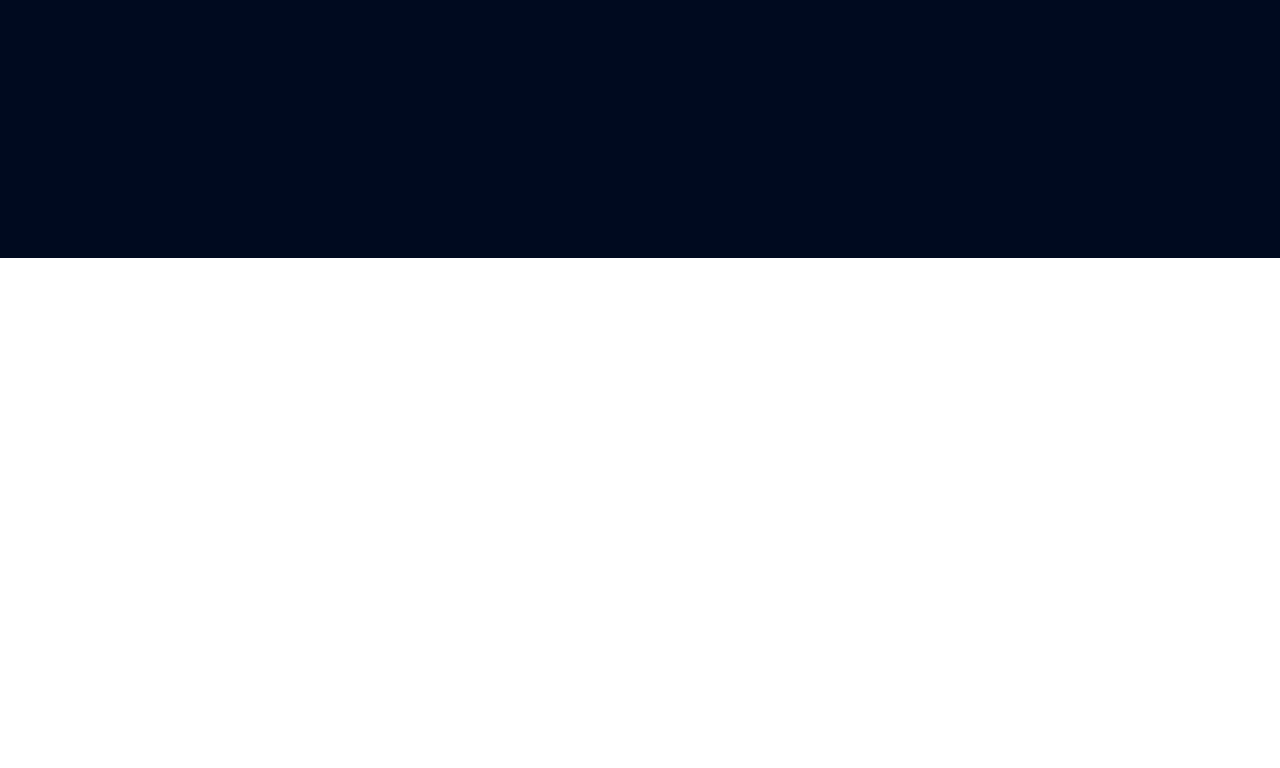
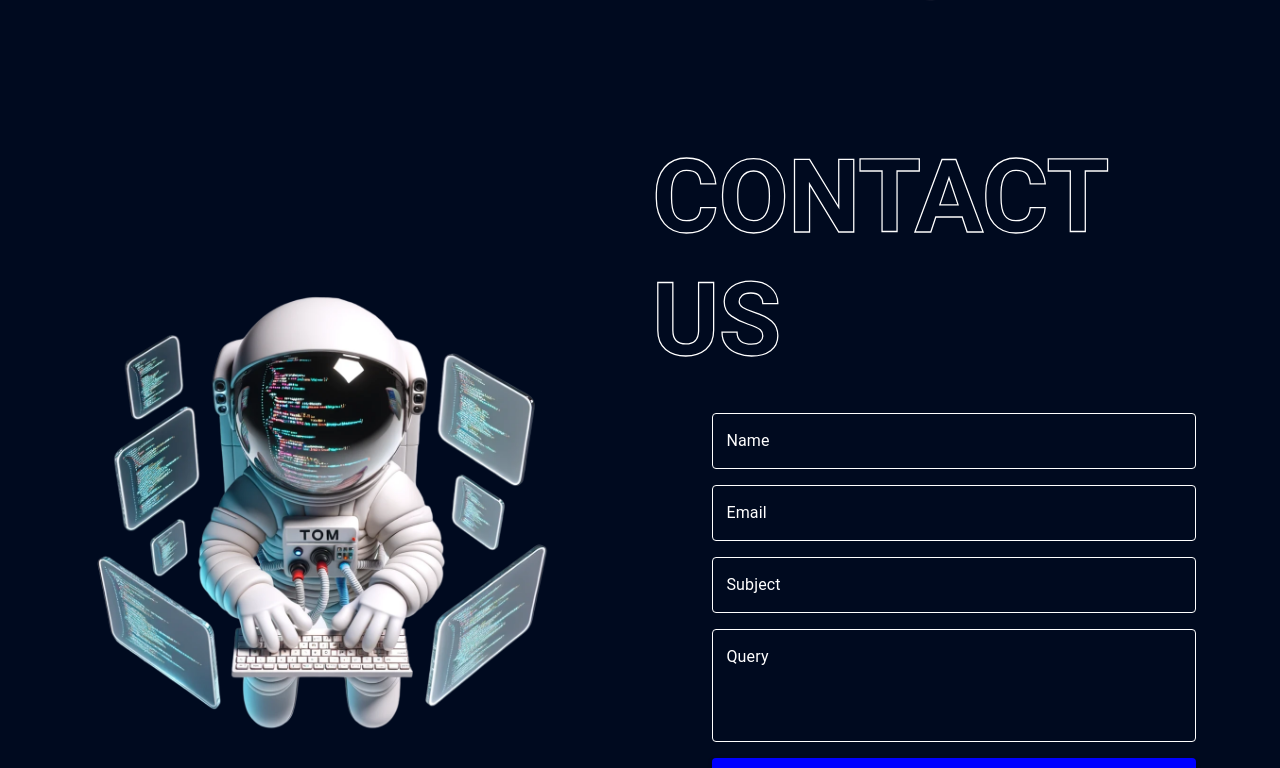
Before and after one commit to tomas-davey/ttc-app, a React (Create React App) app: page / in a window 1280 px wide. Shown: the part 2029-2797 px from the top of the page. Before the commit the page ends 2295 px from the top, so only its background shows below. Built offline with nearby package versions, Linux system fonts and the light colour scheme.

Commit message:
Added forth page + email section

```diff
--- a/package.json
+++ b/package.json
@@ -7,6 +7,9 @@
     "@testing-library/jest-dom": "^5.17.0",
     "@testing-library/react": "^13.4.0",
     "@testing-library/user-event": "^13.5.0",
+    "axios": "^1.6.2",
+    "emailjs-com": "^3.2.0",
+    "nodemailer": "^6.9.7",
     "react": "^18.2.0",
     "react-dom": "^18.2.0",
     "react-router-dom": "^6.17.0",
--- a/src/App.css
+++ b/src/App.css
@@ -15,17 +15,28 @@
 
 .second-page {
   background-color: #000A1F;
-  min-height: 100vh;
+  /* min-height: 100vh; */
   display: flex;
   flex-direction: column;
   align-items: center;
   justify-content: center;
+  padding-bottom: 10%;
 }
 .third-page {
   background-color: #000A1F;
-  min-height: 100vh;
+  /* min-height: 100vh; */
   display: flex;
   flex-direction: column;
   align-items: center;
   justify-content: center;
+  padding-bottom: 10%;
 }
+.forth-page {
+  background-color: #000A1F;
+  /* min-height: 100vh; */
+  display: flex;
+  flex-direction: column;
+  align-items: center;
+  justify-content: center;
+  padding-bottom: 10%;
+}
--- a/src/App.js
+++ b/src/App.js
@@ -2,6 +2,7 @@ import './App.css';
 import SecondPageContent from './secondPage/second_page';  // Import the new component
 import FirstPage from './firstPage/first_page'
 import ThirdPage from './thirdPage/third_page';
+import ForthPage from './forthPage/forth_page';
 
 function App() {
   return (
@@ -15,6 +16,9 @@ function App() {
       <div className='third-page'>
         <ThirdPage />
       </div>
+      <div className='forth-page'>
+        <ForthPage />
+      </div>
     </div>
   );
 }
--- /dev/null
+++ b/src/forthPage/forth_page.js
@@ -0,0 +1,181 @@
+// ForthPage.js
+import React from 'react';
+import { Container, Grid, Paper, Typography, TextField, Button } from '@material-ui/core';
+import { makeStyles } from '@material-ui/core/styles';
+import FloatyMan from './FloatyMan.png'; // Import the image
+import emailjs from 'emailjs-com';
+
+const useStyles = makeStyles((theme) => ({
+  gridContainer: {
+    marginTop: theme.spacing(4),
+    [theme.breakpoints.down('sm')]: {
+      justifyContent: 'center',
+    },
+  },
+  floatyMan: {
+    maxWidth: '80%',
+    height: 'auto',
+  },
+  formContainer: {
+    textAlign: 'center',
+    display: 'flex',
+    flexDirection: 'column',
+    justifyContent: 'center',
+    alignItems: 'center',
+    color: theme.palette.common.white, // Set font color to white
+  },
+  textField: {
+    width: '80%',
+    marginBottom: theme.spacing(2),
+    '& .MuiInputLabel-root': {
+      color: theme.palette.common.white, // Set label color to white
+    },
+    '& .MuiInputBase-input': {
+      color: theme.palette.common.white, // Set input text color to white
+    },
+    '& .MuiInputBase-input::placeholder': {
+      color: theme.palette.common.white, // Set placeholder text color to white
+    },
+    '& .MuiOutlinedInput-notchedOutline': {
+      borderColor: theme.palette.common.white, // Set border color to white
+    },
+    '&:hover .MuiOutlinedInput-notchedOutline': {
+      borderColor: theme.palette.common.white,
+    },
+  },
+  submitButton: {
+    width: '80%',
+    backgroundColor: 'blue',
+    color: theme.palette.common.white, // Set text color to white
+  },
+  orEmailText: {
+    marginTop: theme.spacing(2),
+    color: theme.palette.common.white,
+  },
+  featureTitle: {
+    fontSize: '8vw',
+    fontWeight: 'bold',
+    color: 'transparent',
+    textAlign: 'left',
+    '-webkit-text-stroke-width': '0.1vw',
+    '-webkit-text-stroke-color': theme.palette.common.white,
+    marginBottom: theme.spacing(4),
+    marginTop: theme.spacing(-10),
+    [theme.breakpoints.down('sm')]: {
+      fontSize: '12vw',
+      textAlign: 'center',
+      marginTop: '0.5rem'
+    },
+  },
+  transparentBackground: {
+    backgroundColor: 'transparent',
+  },
+}));
+
+function ForthPage() {
+  const classes = useStyles()
+  const [formData, setFormData] = React.useState({
+    name: '',
+    email: '',
+    subject: '',
+    query: '',
+  });
+
+  const handleInputChange = (event) => {
+    const { name, value } = event.target;
+    setFormData({ ...formData, [name]: value });
+  };
+
+  function sendEmail(e) {
+    e.preventDefault();
+    console.log(e.target)
+    emailjs.sendForm('service_m2d9vap', 'template_0zdffdi', e.target, 'ilO9TO1mz6pZBd9Dc')
+      .then((result) => {
+        //   window.location.reload()  //This is if you still want the page to reload (since e.preventDefault() cancelled that behavior)
+      }, (error) => {
+          console.log(error.text);
+      });
+  }
+
+
+  const handleSubmit = async (event) => {
+    event.preventDefault();
+
+    try {
+      sendEmail(event)
+
+      setFormData({
+        name: '',
+        email: '',
+        subject: '',
+        query: '',
+      });
+      alert('Form submitted successfully!');
+    } catch (error) {
+      console.error('Error submitting form:', error);
+    }
+  };
+
+  return (
+    <>
+      <Container className={`${classes.transparentBackground} ${classes.container}`}>
+        <Grid container spacing={3} className={classes.gridContainer}>
+          <Grid item xs={12} sm={6} className={classes.formContainer}>
+            <img src={FloatyMan} alt="FloatyMan" className={classes.floatyMan} />
+          </Grid>
+          <Grid item xs={12} sm={6} className={classes.formContainer}>
+            <Paper elevation={0} className={`${classes.transparentBackground} ${classes.noBorder}`}>
+            <Typography variant="h2" className={classes.featureTitle}>
+            CONTACT US
+            </Typography>
+            <form onSubmit={handleSubmit}>
+                <TextField
+                  label="Name"
+                  variant="outlined"
+                  className={classes.textField}
+                  name="name"
+                  value={formData.name}
+                  onChange={handleInputChange}
+                />
+                <TextField
+                  label="Email"
+                  variant="outlined"
+                  className={classes.textField}
+                  name="email"
+                  value={formData.email}
+                  onChange={handleInputChange}
+                />
+                 <TextField
+                  label="Subject"
+                  variant="outlined"
+                  className={classes.textField}
+                  name="subject"
+                  value={formData.subject}
+                  onChange={handleInputChange}
+                />
+                <TextField
+                  label="Query"
+                  variant="outlined"
+                  multiline
+                  rows={4}
+                  className={classes.textField}
+                  name="query"
+                  value={formData.query}
+                  onChange={handleInputChange}
+                />
+                <Button type="submit" variant="contained" className={classes.submitButton}>
+                  Submit
+                </Button>
+              </form>
+              <Typography variant="body1" className={classes.orEmailText}>
+                Or email us directly at tomstechconsultancy@gmail.com
+              </Typography>
+            </Paper>
+          </Grid>
+        </Grid>
+      </Container>
+    </>
+  );
+}
+
+export default ForthPage;
```
Also changed, not shown: src/forthPage/FloatyMan.png (added).
